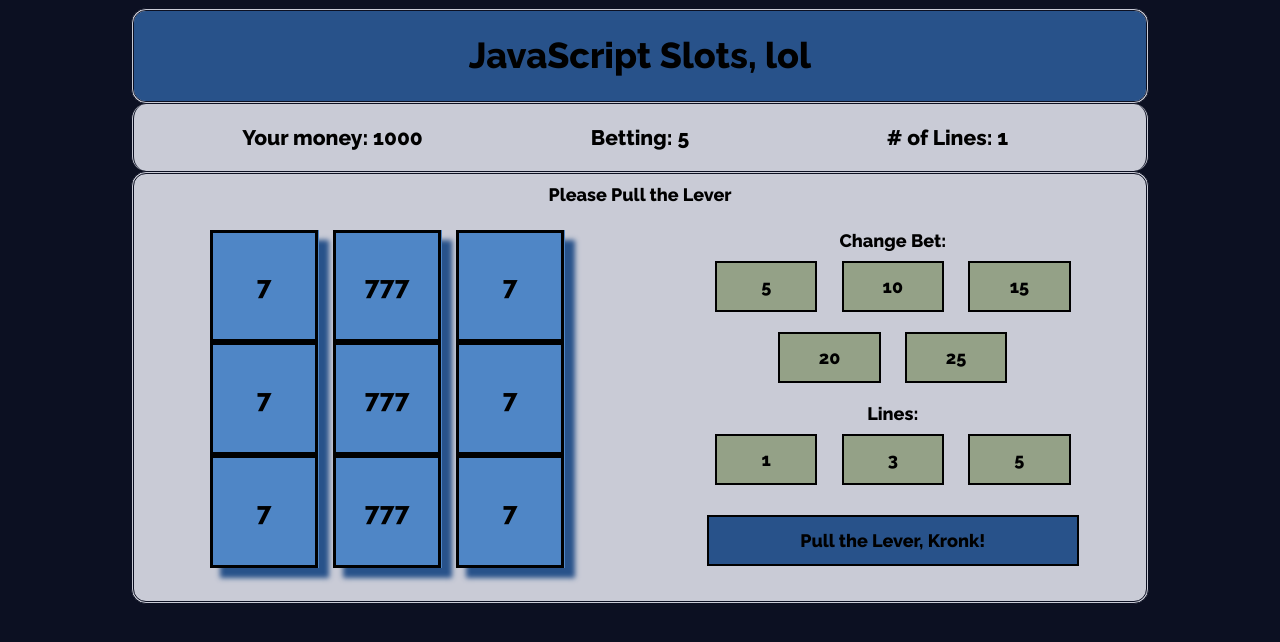
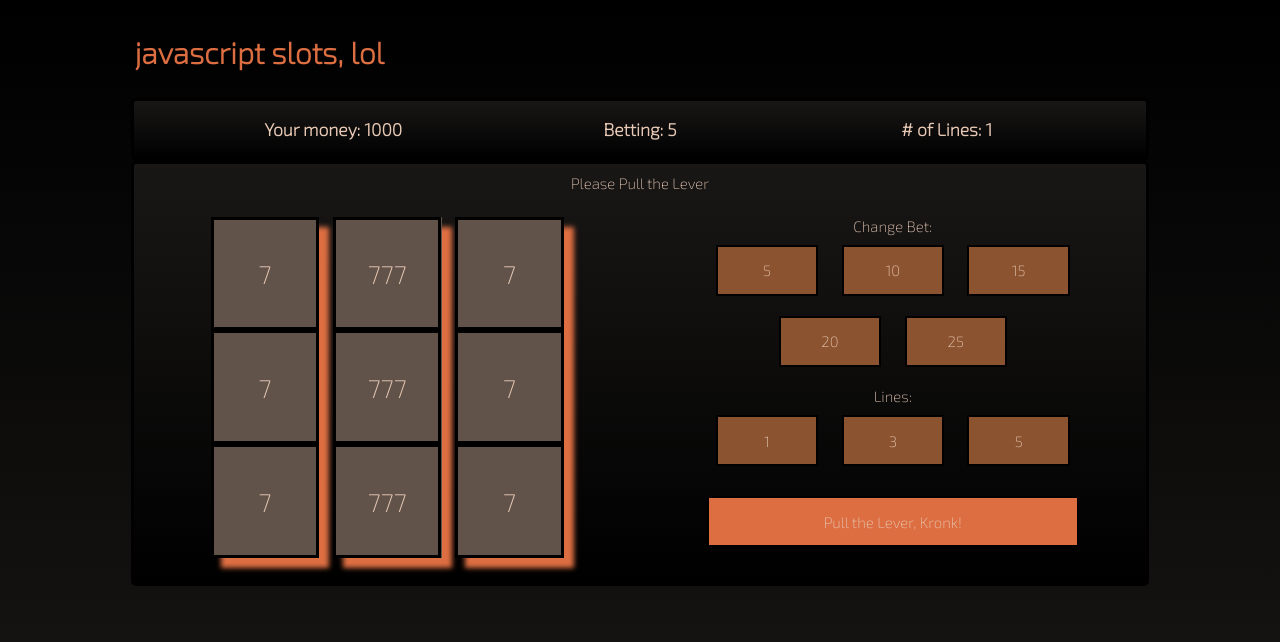
Before and after one commit to smilepl0x/javascript-slots, a plain HTML site: page index.html in a window 1280 px wide. Drawn offline with Linux system fonts and the light colour scheme.

Commit message:
Style changes
Still messing around with style. Changed font and added variables into css file to change theme more easily.

```diff
--- a/index.html
+++ b/index.html
@@ -2,12 +2,11 @@
 
 <head>
     <link rel="stylesheet" href="style.css">
-    <link href="https://fonts.googleapis.com/css2?family=Raleway:wght@800&display=swap" rel="stylesheet">
-</head>
+    <link href="https://fonts.googleapis.com/css2?family=Exo+2:wght@200&display=swap" rel="stylesheet"></head>
 
 <body>
     <div class="container">
-        <h1 id="title">JavaScript Slots, lol</h1>
+        <h1 id="title">javascript slots, lol</h1>
     </div>
     <div id="player_info" class="container">
         <h3 id="money"></h3>
--- a/style.css
+++ b/style.css
@@ -1,32 +1,43 @@
+:root {
+    --text-color: #E8C9B5;
+    --main-bg-color: #000000;
+    --secondary-bg-color: #191716;
+    --main-color: #DD6E42;
+    --container-color: #C0D6DF;
+    --reel-color: #61534A;
+    --button-color: #8B532F;
+    --button-hover-color: #0D0805;
+    --spin-hover-color: #8B532F
+}
+
 body {
-    background-color: #0c1022;
-    font-family: "Raleway", sans-serif;
-    font-size: 18px;
+    background-image: linear-gradient(var(--main-bg-color) 1%, var(--secondary-bg-color));
+    font-family: "Exo 2", sans-serif;
+    color: var(--text-color);
+    font-size: 15px;
 }
 
 .container {
     width: 80%;
     overflow: auto;
-    border-style: double;
-    border-color: #0c1022;
-    border-radius: 15px;
-    background-color: #C9CBD6;
+    border-radius: 5px;
     margin: auto;
 }
 
 #title {
-    background-color: #28528A;
+    color: var(--main-color);
     height: 7vw;
     display: block;
     margin: 0;
-    text-align: center;
+    text-align: left;
     line-height: 7vw;
 }
 
 #player_info {
     text-align: center;
-    border-top: 0px;
-    border-bottom: 0px;
+    border-style: solid;
+    border-color: var(--main-bg-color);
+    background-image: linear-gradient(var(--secondary-bg-color), var(--main-bg-color));
 }
 
 #money {
@@ -49,6 +60,12 @@ body {
     text-align: center;
 }
 
+#machine {
+    background-image: linear-gradient(var(--secondary-bg-color), var(--main-bg-color));
+    border-style: solid;
+    border-color: var(--main-bg-color);
+}
+
 #machine_left {
     width: 50%;
     padding: 20px 0 20px 0;
@@ -63,11 +80,11 @@ body {
 }
 
 .reel {
-    background-color: #4F86C6;
+    background-color: var(--reel-color);
     width: 8.5vw;
     display: inline-block;
     margin: 5px;
-    box-shadow: 10px 10px 5px #28528A;
+    box-shadow: 10px 10px 5px var(--main-color);
 }
 
 .cell {
@@ -87,7 +104,7 @@ body {
 }
 
 .bet_amt {
-    background-color: #94A187;
+    background-color: var(--button-color);
     border: 2px solid black;
     width: 8vw;
     height: 4vw;
@@ -97,15 +114,16 @@ body {
     line-height: inherit;
     font-size: inherit;
     font-family: inherit;
+    color: inherit;
 }
 
 .bet_amt:hover {
-    background-color: #3D4536;
+    background-color: var(--button-hover-color);
     cursor: pointer;
 }
 
 .line_amt {
-    background-color: #94A187;
+    background-color: var(--button-color);
     border: 2px solid black;
     width: 8vw;
     height: 4vw;
@@ -115,15 +133,16 @@ body {
     line-height: inherit;
     font-size: inherit;
     font-family: inherit;
+    color: inherit;
 }
 
 .line_amt:hover {
-    background-color: #3D4536;
+    background-color: var(--button-hover-color);
     cursor: pointer;
 }
 
 #spin {
-    background-color: #28528A;
+    background-color: var(--main-color);
     border: 2px solid black;
     width: 75%;
     height: 4vw;
@@ -133,10 +152,11 @@ body {
     line-height: inherit;
     font-size: inherit;
     font-family: inherit;
+    color: inherit;
 }
 
 #spin:hover {
-    background-color: #1D2033;
+    background-color: var(--spin-hover-color);
     cursor: pointer;
 }
 
```
